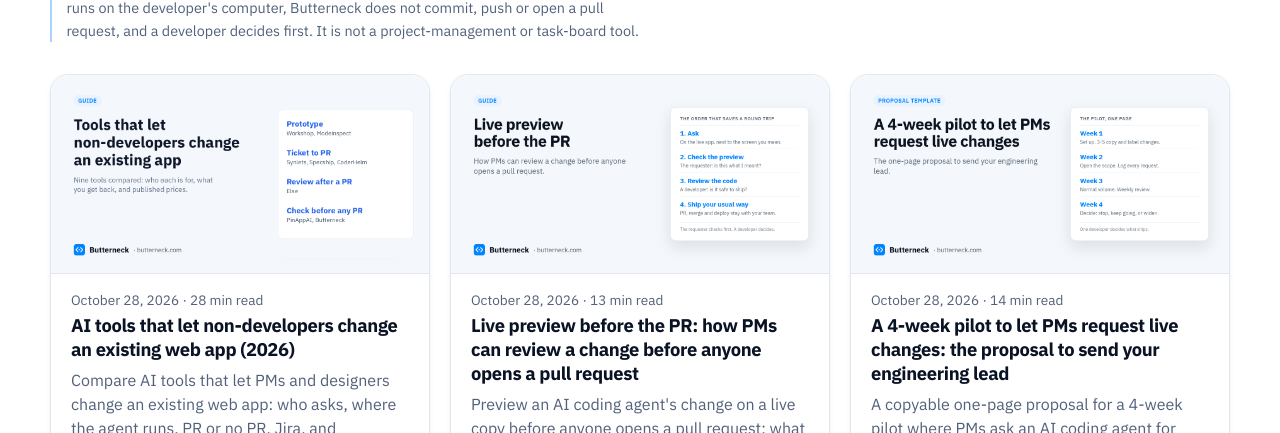
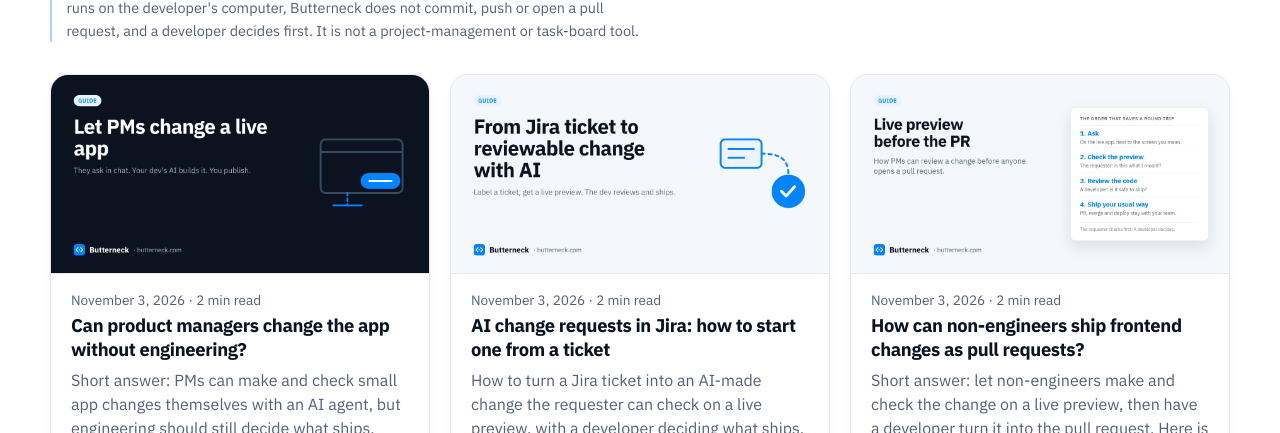
Before and after one commit to Lanatus-Systems/maintainer-pro-marketing, a Next.js app: page /blog in a window 1280 px wide. Shown: the part 367-800 px from the top of the page. Built offline with nearby package versions, Linux system fonts and the light colour scheme; no server answers.

Commit message:
Blog: 3 short answer posts (PMs without engineering, AI change requests in Jira, non-engineer PRs)

```diff
--- a/src/content/blog.ts
+++ b/src/content/blog.ts
@@ -1,3 +1,6 @@
+import { post as pmNoEng } from "@/content/posts/let-product-managers-change-the-app-without-engineering";
+import { post as aiJira } from "@/content/posts/ai-change-requests-in-jira";
+import { post as nonEngPr } from "@/content/posts/how-non-engineers-can-ship-frontend-changes-as-pull-requests";
 import { post as itera } from "@/content/posts/itera-alternative";
 import { post as pms } from "@/content/posts/how-pms-can-change-a-live-app-without-waiting-on-engineering";
 import { post as jira } from "@/content/posts/jira-ticket-to-pr-with-ai";
@@ -39,7 +42,7 @@ export type BlogPost = {
   body: string;
 };
 
-export const POSTS: BlogPost[] = [toolsLandscape, previewBeforePr, pmPilot, changeRequestTemplate, claudeCodePms, clogless, aiPrsOwner, policyTemplate, pmsShipCode, itera, pms, jira, aicr, sandboxOnYourMachine, hitlArchitecture, humanInTheLoop, shareLocalApp].sort((a, b) =>
+export const POSTS: BlogPost[] = [pmNoEng, aiJira, nonEngPr, toolsLandscape, previewBeforePr, pmPilot, changeRequestTemplate, claudeCodePms, clogless, aiPrsOwner, policyTemplate, pmsShipCode, itera, pms, jira, aicr, sandboxOnYourMachine, hitlArchitecture, humanInTheLoop, shareLocalApp].sort((a, b) =>
   b.date.localeCompare(a.date)
 );
 
--- /dev/null
+++ b/src/content/posts/ai-change-requests-in-jira.ts
@@ -0,0 +1,54 @@
+import type { BlogPost } from "@/content/blog";
+
+export const post: BlogPost = {
+  slug: "ai-change-requests-in-jira",
+  title: "AI change requests in Jira: how to start one from a ticket",
+  description: "How to turn a Jira ticket into an AI-made change the requester can check on a live preview, with a developer deciding what ships.",
+  date: "2026-11-03",
+  author: "The Butterneck team",
+  tags: ["Jira", "AI change requests", "answer"],
+  cover: {
+    src: "/blog/cover-jira-ticket-to-reviewable-change-v2.png",
+    alt: "Butterneck blog cover: AI change requests in Jira: how to start one from a ticket",
+    width: 1200,
+    height: 630,
+  },
+  body: `
+**Short answer:** add a label to the ticket and assign it. With Butterneck's Jira Cloud integration, a ticket labelled \`butterneck\` and assigned to a teammate whose Jira account is mapped to a connected computer starts an AI change on that computer. A preview link is posted back to the ticket so the requester can check it.
+
+## What happens, step by step
+
+1. Someone writes a normal Jira ticket: what should change, on which screen.
+2. They add the label \`butterneck\` and assign it to a mapped teammate.
+3. A private copy of the app opens on that teammate's computer, named after the ticket. The title, description, latest comments and attachments become the request.
+4. The team's own coding agent (Cursor, Claude Code or Antigravity) makes the edit.
+5. When it's done, a short note and a preview link are posted back to the ticket.
+6. The requester checks the preview and can ask for tweaks. A developer reviews the diff and ships it the team's usual way.
+
+Butterneck does not commit, push, open a pull request or deploy. The ticket stays the record; the preview is where the change gets checked.
+
+**See it before you set anything up:** you can [try a request on a sample shop](https://app.butterneck.com/trial) before connecting a computer. On your own project, the edit runs on your computer. Your team still decides what goes live.
+
+## Tips
+
+- Write the ticket so a new teammate could act on it. Our [change request guide](/blog/how-to-write-a-change-request-for-ai) has a template.
+- Keep it to one change per ticket. One ticket starts one run.
+- Use a dedicated dev machine for the connected computer, with no production secrets.
+
+More detail on the integration is on the [Jira page](/integrations/jira), and the longer walkthrough is [from Jira ticket to a reviewable change](/blog/jira-ticket-to-pr-with-ai).
+
+## FAQ
+
+### Does it work with Jira Data Center?
+
+The integration is for Jira Cloud.
+
+### Who can start a run?
+
+A run starts only in a linked Jira project, when the ticket has the \`butterneck\` label and is assigned to a mapped user.
+
+### Does it open a pull request from the ticket?
+
+No. The edit runs on your computer and a preview link goes back to the ticket. A developer decides whether to commit and open a PR.
+`,
+};
--- /dev/null
+++ b/src/content/posts/how-non-engineers-can-ship-frontend-changes-as-pull-requests.ts
@@ -0,0 +1,55 @@
+import type { BlogPost } from "@/content/blog";
+
+export const post: BlogPost = {
+  slug: "how-non-engineers-can-ship-frontend-changes-as-pull-requests",
+  title: "How can non-engineers ship frontend changes as pull requests?",
+  description: "Short answer: let non-engineers make and check the change on a live preview, then have a developer turn it into the pull request. Here is the workflow.",
+  date: "2026-11-03",
+  author: "The Butterneck team",
+  tags: ["pull requests", "non-developers", "answer"],
+  cover: {
+    src: "/blog/cover-live-preview-before-pull-request.png",
+    alt: "Butterneck blog cover: How can non-engineers ship frontend changes as pull requests?",
+    width: 1200,
+    height: 630,
+  },
+  body: `
+**Short answer:** have the non-engineer make and check the change on a live preview first, then let a developer turn the result into the pull request. The PR stays a code review step owned by someone who can read code. The non-engineer's job is to confirm the change looks and reads right before that PR exists.
+
+## Why not let them open the PR directly?
+
+Some tools do open a PR for a PM or designer. That can work. But a PR is a poor place to iterate on small visual tweaks, and someone still has to own the code it contains. See [AI PRs need an owner](/blog/ai-prs-need-an-owner).
+
+## A workflow that works
+
+1. A developer connects a computer where the app already runs.
+2. The designer, PM or support lead opens a share link to the running app and types the change: "make this button say Start free", "move the price above the fold".
+3. The team's own coding agent edits the project on that computer. The preview updates on the same link.
+4. They check it and ask for tweaks until it's right.
+5. The developer reviews the diff in their own tools, then commits and opens the pull request. From there it goes through normal review and deploy.
+
+This is how [Butterneck](/) works. Butterneck itself does not commit, push or open the pull request; the developer does.
+
+**See it before you set anything up:** you can [try a request on a sample shop](https://app.butterneck.com/trial) before connecting a computer. On your own project, the edit runs on your computer. Your team still decides what goes live.
+
+## What makes this go smoothly
+
+- Agree on which changes are in scope (copy, layout, styling, small fields). Our [pilot proposal](/blog/pm-change-request-pilot-proposal) helps.
+- Read [why a live preview before the pull request](/blog/live-preview-before-pull-request) helps reviewers.
+- For other tools that do open PRs for non-developers, see [AI tools that let non-developers change an existing web app](/blog/tools-for-non-developers-to-change-an-existing-app).
+
+## FAQ
+
+### Can a designer open the pull request themselves?
+
+They can if your Git setup allows it, but with Butterneck the developer opens it after reviewing the change. Butterneck doesn't open PRs.
+
+### Does the code have to be on GitHub?
+
+No. Butterneck works on a project folder that runs on the developer's computer. Where the PR goes is up to your team.
+
+### Is there a free plan?
+
+Yes. Starter is free for one developer and one requester. Pro is USD 19 per person per month. See [pricing](/pricing).
+`,
+};
--- /dev/null
+++ b/src/content/posts/let-product-managers-change-the-app-without-engineering.ts
@@ -0,0 +1,59 @@
+import type { BlogPost } from "@/content/blog";
+
+export const post: BlogPost = {
+  slug: "let-product-managers-change-the-app-without-engineering",
+  title: "Can product managers change the app without engineering?",
+  description: "Short answer: PMs can make and check small app changes themselves with an AI agent, but engineering should still decide what ships. Here is a setup that works.",
+  date: "2026-11-03",
+  author: "The Butterneck team",
+  tags: ["product managers", "AI change requests", "answer"],
+  cover: {
+    src: "/blog/cover-how-pms-can-change-a-live-app.png",
+    alt: "Butterneck blog cover: Can product managers change the app without engineering?",
+    width: 1200,
+    height: 630,
+  },
+  body: `
+**Short answer:** for small changes, yes, mostly. A product manager can describe a change in plain words, have an AI coding agent make it on a live copy of the app, and check the result, without waiting in the engineering queue. What a PM should not do alone is decide what ships. Keep a developer on the last step.
+
+## What "without engineering" can mean
+
+- **Without waiting on engineering** to make a first attempt at copy, layout, a missing field or a broken link. This is realistic today.
+- **Without engineering review** before it reaches users. This is where teams get hurt. AI edits can touch more than you asked for.
+
+The useful goal is the first one: the PM does the back-and-forth on a preview, and the developer gets a change that has already been checked by the person who asked for it.
+
+## A setup that works
+
+1. A developer connects a computer where the app already runs and picks who can send requests.
+2. The PM opens a share link to that running app and types the change next to the screen they mean.
+3. The team's own coding agent (Cursor, Claude Code or Antigravity) edits the project on that computer, and the preview updates.
+4. The PM checks it and asks for tweaks. The developer reviews the diff and ships it the usual way.
+
+That is how [Butterneck](/) works. Butterneck does not commit, push, open a pull request or deploy.
+
+**See it before you set anything up:** you can [try a request on a sample shop](https://app.butterneck.com/trial) before connecting a computer. On your own project, the edit runs on your computer. Your team still decides what goes live.
+
+## What to watch for
+
+- Agree which kinds of changes PMs can request. Our [AI change request policy template](/blog/ai-change-request-policy-template) is a starting point.
+- Write requests the way you would to a person. See [how to write a change request for AI](/blog/how-to-write-a-change-request-for-ai).
+- Be clear on data: files are edited on the developer's computer, but the coding CLI sends code context to its AI provider, and preview and chat traffic pass through Butterneck's server.
+
+For the longer version, read [how PMs can change a live app without waiting on engineering](/blog/how-pms-can-change-a-live-app-without-waiting-on-engineering).
+
+## FAQ
+
+### Do product managers need to learn to code?
+
+No. They describe the change in plain words and check the result on the preview. A developer reads the code.
+
+### Will the AI push changes to production?
+
+Not with Butterneck. It edits files on the developer's computer and stops. A developer decides what becomes a commit and what goes live.
+
+### What does it cost?
+
+Butterneck Starter is free for one developer and one person requesting changes. Pro is USD 19 per person per month. You also pay for your own coding agent. See [pricing](/pricing).
+`,
+};
```
